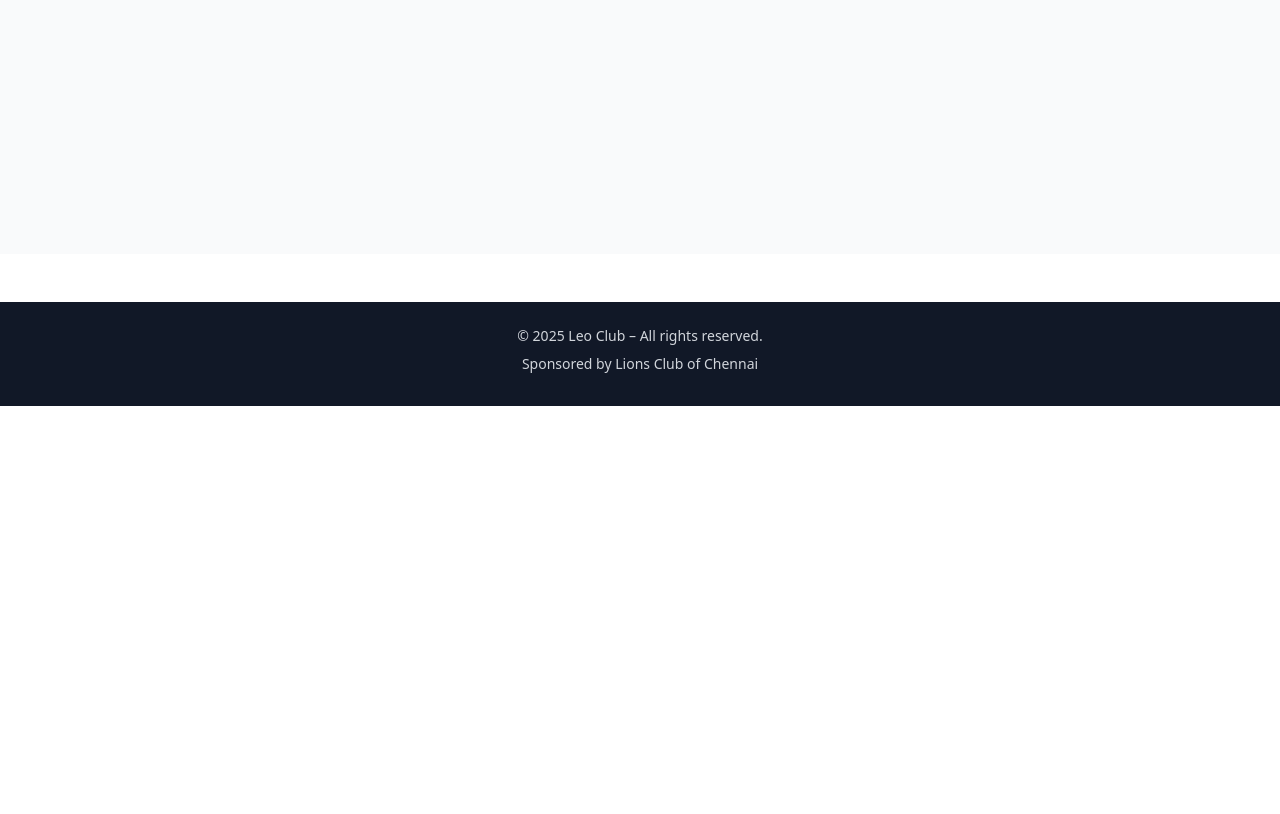
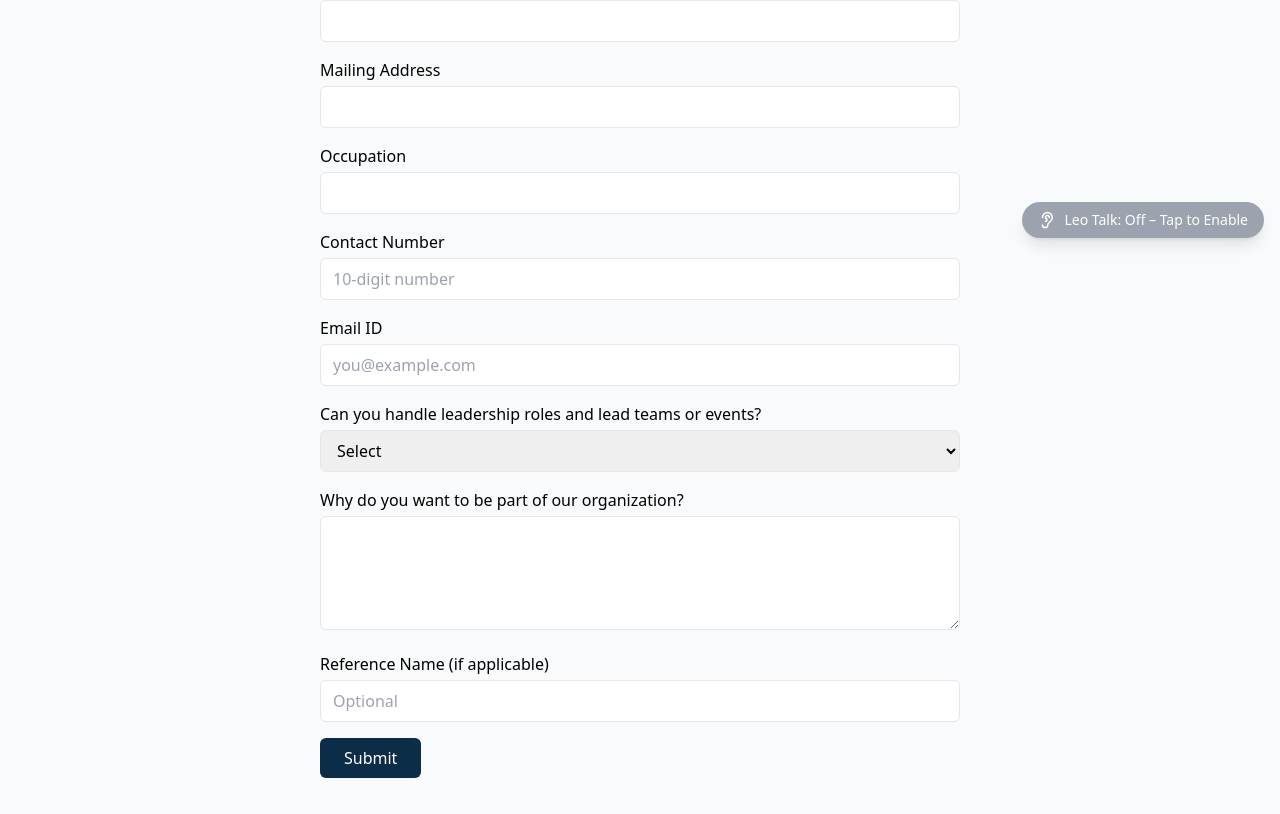
Before and after one commit to spaceathome100/leo-cub-website, a Next.js app in the folder leo-club-website/: page /take-action/volunteer in a window 1280 px wide. Before the commit this address had no page. Shown: the part 546-1360 px from the top of the page. Before the commit the page ends 952 px from the top, so only its background shows below. Built offline with nearby package versions, Linux system fonts and the light colour scheme.

Commit message:
Pre Prodcution Patch v1

```diff
--- /dev/null
+++ b/leo-club-website/app/Parent-Club/page.tsx
@@ -0,0 +1,39 @@
+"use client";
+import React from "react";
+import LeoTalk from "@/components/LeoTalk";
+
+export default function ParentClubPage() {
+  return (
+    <div className="max-w-4xl mx-auto px-4 pt-28 pb-10 text-center">
+      <LeoTalk />
+      <h1 className="text-4xl font-bold text-leoBlue mb-6">Parent Club</h1>
+
+      <div className="space-y-4 text-lg text-left leading-relaxed text-gray-700">
+        <p className="font-semibold">
+          Lions Club of Chennai Aavarampoo<br />
+          District 3241 E
+        </p>
+
+        <p>
+          The Lions Club of Chennai Aavarampoo, under District 3241 E, is an active volunteer chapter hosting
+          monthly meetings in Anna Nagar. With around 68 members and standard service activities aligned with
+          Lions’ mission, the club contributes to community well‑being, especially in health and youth services.
+        </p>
+
+        <h2 className="text-2xl font-semibold text-leoGold mt-6">Activities & Service Focus</h2>
+
+        <p>
+          Although specific project details for the Aavarampoo club are not publicly listed, most Lions Clubs in
+          this district typically engage in:
+        </p>
+
+        <ul className="list-disc pl-6 text-left inline-block">
+          <li>Eye and vision-care programmes, such as free screening camps</li>
+          <li>Health camps, including diabetes and general health awareness</li>
+          <li>Community service initiatives, like hygiene drives, school support, and environmental activities</li>
+          <li>Youth outreach, through Leos and student engagement, aligned with Lions International’s broader mission “We Serve”</li>
+        </ul>
+      </div>
+    </div>
+  );
+}
--- a/leo-club-website/app/layout.tsx
+++ b/leo-club-website/app/layout.tsx
@@ -7,7 +7,7 @@ import { Navbar } from "@/components/Navbar";
 import { Footer } from "@/components/Footer";
 
 export const metadata = {
-  title: "Leo Club",
+  title: "Leo Club Of Hopeville",
   description: "Youth leadership & service – Sponsored by Lions Club of Chennai"
 };
 
--- a/leo-club-website/app/our-lion-partners/page.tsx
+++ /dev/null
@@ -1,9 +0,0 @@
-import Section from "@/components/Section";
-
-export default function LionPartners() {
-  return (
-    <Section title="Our Lion Partners">
-      <p className="text-gray-600 text-center">Information about our sponsoring Lions Club.</p>
-    </Section>
-  );
-}
--- /dev/null
+++ b/leo-club-website/app/take-action/volunteer/page.tsx
@@ -0,0 +1,196 @@
+"use client";
+import { useState } from "react";
+import { db } from "@/lib/firebase"; // Adjust the path if needed
+import { collection, addDoc, Timestamp } from "firebase/firestore";
+import LeoTalk from "@/components/LeoTalk";
+
+export default function VolunteersPage() {
+    const [form, setForm] = useState({
+        firstName: "",
+        lastName: "",
+        dob: "",
+        gender: "",
+        contact: "",
+        email: "",
+        bloodGroup: "",
+        address: "",
+        occupation: "",
+        leadership: "",
+        reason: "",
+        reference: "",
+    });
+
+    const [loading, setLoading] = useState(false);
+    const [submitted, setSubmitted] = useState(false);
+
+    const handleChange = (e: any) => {
+        const { name, value } = e.target;
+        setForm((prev) => ({ ...prev, [name]: value }));
+    };
+
+    const handleContactChange = (e: any) => {
+        const value = e.target.value.replace(/\D/g, "").slice(0, 10); // digits only, max 10
+        setForm((prev) => ({ ...prev, contact: value }));
+    };
+
+    const handleSubmit = async (e: any) => {
+        e.preventDefault();
+        setLoading(true);
+
+        try {
+            await addDoc(collection(db, "volunteer_signups"), {
+                ...form,
+                submittedAt: Timestamp.now(),
+            });
+
+            setSubmitted(true);
+            setForm({
+                firstName: "",
+                lastName: "",
+                dob: "",
+                gender: "",
+                contact: "",
+                email: "",
+                bloodGroup: "",
+                address: "",
+                occupation: "",
+                leadership: "",
+                reason: "",
+                reference: "",
+            });
+        } catch (err) {
+            alert("Something went wrong. Please try again.");
+            console.error(err);
+        }
+
+        setLoading(false);
+    };
+
+    return (
+        <div className="max-w-2xl mx-auto px-4 pt-28 pb-16">
+            <LeoTalk />
+            <h1 className="text-3xl font-bold text-leoBlue mb-6 text-center">Be a member now!</h1>
+
+            {submitted ? (
+                <div className="text-green-600 font-semibold text-center">
+                    🎉 Thank you for signing up! We'll be in touch soon.
+                </div>
+            ) : (
+                <form onSubmit={handleSubmit} className="space-y-4">
+                    {/* Basic Inputs */}
+                    {[
+                        { label: "First Name", name: "firstName" },
+                        { label: "Last Name", name: "lastName" },
+                        {
+                            label: "Date of Birth",
+                            name: "dob",
+                            type: "date",
+                            max: new Date().toISOString().split("T")[0],
+                        },
+                        { label: "Gender", name: "gender" },
+                        { label: "Blood Group", name: "bloodGroup" },
+                        { label: "Mailing Address", name: "address" },
+                        { label: "Occupation", name: "occupation" },
+                    ].map((field) => (
+                        <div key={field.name}>
+                            <label className="block font-medium mb-1">{field.label}</label>
+                            <input
+                                type={field.type || "text"}
+                                name={field.name}
+                                value={form[field.name as keyof typeof form]}
+                                onChange={handleChange}
+                                required
+                                max={field.max}
+                                className="w-full border px-3 py-2 rounded-md focus:outline-none focus:ring-2 focus:ring-leoAccent"
+                            />
+                        </div>
+                    ))}
+
+                    {/* Contact Number */}
+                    <div>
+                        <label className="block font-medium mb-1">Contact Number</label>
+                        <input
+                            type="tel"
+                            name="contact"
+                            value={form.contact}
+                            onChange={handleContactChange}
+                            required
+                            pattern="\d{10}"
+                            className="w-full border px-3 py-2 rounded-md focus:outline-none focus:ring-2 focus:ring-leoAccent"
+                            placeholder="10-digit number"
+                        />
+                    </div>
+
+                    {/* Email */}
+                    <div>
+                        <label className="block font-medium mb-1">Email ID</label>
+                        <input
+                            type="email"
+                            name="email"
+                            value={form.email}
+                            onChange={handleChange}
+                            required
+                            className="w-full border px-3 py-2 rounded-md focus:outline-none focus:ring-2 focus:ring-leoAccent"
+                            placeholder="you@example.com"
+                        />
+                    </div>
+
+                    {/* Leadership Role */}
+                    <div>
+                        <label className="block font-medium mb-1">
+                            Can you handle leadership roles and lead teams or events?
+                        </label>
+                        <select
+                            name="leadership"
+                            value={form.leadership}
+                            onChange={handleChange}
+                            required
+                            className="w-full border px-3 py-2 rounded-md focus:outline-none focus:ring-2 focus:ring-leoAccent"
+                        >
+                            <option value="">Select</option>
+                            <option>Yes</option>
+                            <option>No</option>
+                            <option>Maybe</option>
+                        </select>
+                    </div>
+
+                    {/* Reason */}
+                    <div>
+                        <label className="block font-medium mb-1">
+                            Why do you want to be part of our organization?
+                        </label>
+                        <textarea
+                            name="reason"
+                            value={form.reason}
+                            onChange={handleChange}
+                            required
+                            className="w-full border px-3 py-2 rounded-md focus:outline-none focus:ring-2 focus:ring-leoAccent"
+                            rows={4}
+                        />
+                    </div>
+
+                    {/* Reference */}
+                    <div>
+                        <label className="block font-medium mb-1">Reference Name (if applicable)</label>
+                        <input
+                            name="reference"
+                            value={form.reference}
+                            onChange={handleChange}
+                            className="w-full border px-3 py-2 rounded-md focus:outline-none focus:ring-2 focus:ring-leoAccent"
+                            placeholder="Optional"
+                        />
+                    </div>
+
+                    {/* Submit */}
+                    <button
+                        type="submit"
+                        disabled={loading}
+                        className="bg-leoBlue text-white px-6 py-2 rounded-md hover:bg-leoAccent transition"
+                    >
+                        {loading ? "Submitting..." : "Submit"}
+                    </button>
+                </form>
+            )}
+        </div>
+    );
+}
--- a/leo-club-website/components/AboutWithLogo.tsx
+++ b/leo-club-website/components/AboutWithLogo.tsx
@@ -19,7 +19,7 @@ export default function AboutWithLogo() {
 
         {/* Description on the Right */}
         <div className="text-center md:text-left">
-          <h2 className="text-3xl font-bold text-leoBlue mb-4">About the Leo Club</h2>
+          <h2 className="text-3xl font-bold text-leoBlue mb-4">About the Leo Club of Hopeville</h2>
           <p className="text-lg text-gray-700 leading-relaxed">
             Welcome to the Leo club of Hopeville
             <br /><br />
--- a/leo-club-website/components/Hero.tsx
+++ b/leo-club-website/components/Hero.tsx
@@ -30,7 +30,7 @@ export default function Hero() {
           Serve Kindness
         </h2>
         <p className="max-w-2xl text-lg md:text-xl mb-8 mx-auto">
-          Join the Leo Club and make a positive impact on our community today.
+          Join the Leo Club Of Hopevillie and make a positive impact on our community today.
         </p>
         <Link
           href="/take-action/blood-donation"
--- a/leo-club-website/components/Navbar.tsx
+++ b/leo-club-website/components/Navbar.tsx
@@ -13,13 +13,11 @@ const navLinks = [
     label: "Take Action",
     dropdown: [
       { href: "/take-action/blood-donation", label: "Blood Donation" },
-      { href: "/take-action/volunteer", label: "Volunteer" },
-      { href: "/take-action/awareness", label: "Awareness Events" },
-    ],
+      { href: "/take-action/volunteer", label: "Volunteer" },],
   },
   { href: "/impact-stories", label: "Impact Stories" },
   { href: "/transparency", label: "Transparency" },
-  { href: "/our-lion-partners", label: "Our Lion Partners" },
+  { href: "/Parent-Club", label: "Parent Club" },
   { href: "/our-team", label: "Our Team" },
   { href: "/about-us", label: "About Us" },
 ];
```
Also changed, not shown: leo-club-website/public/logo.png.
